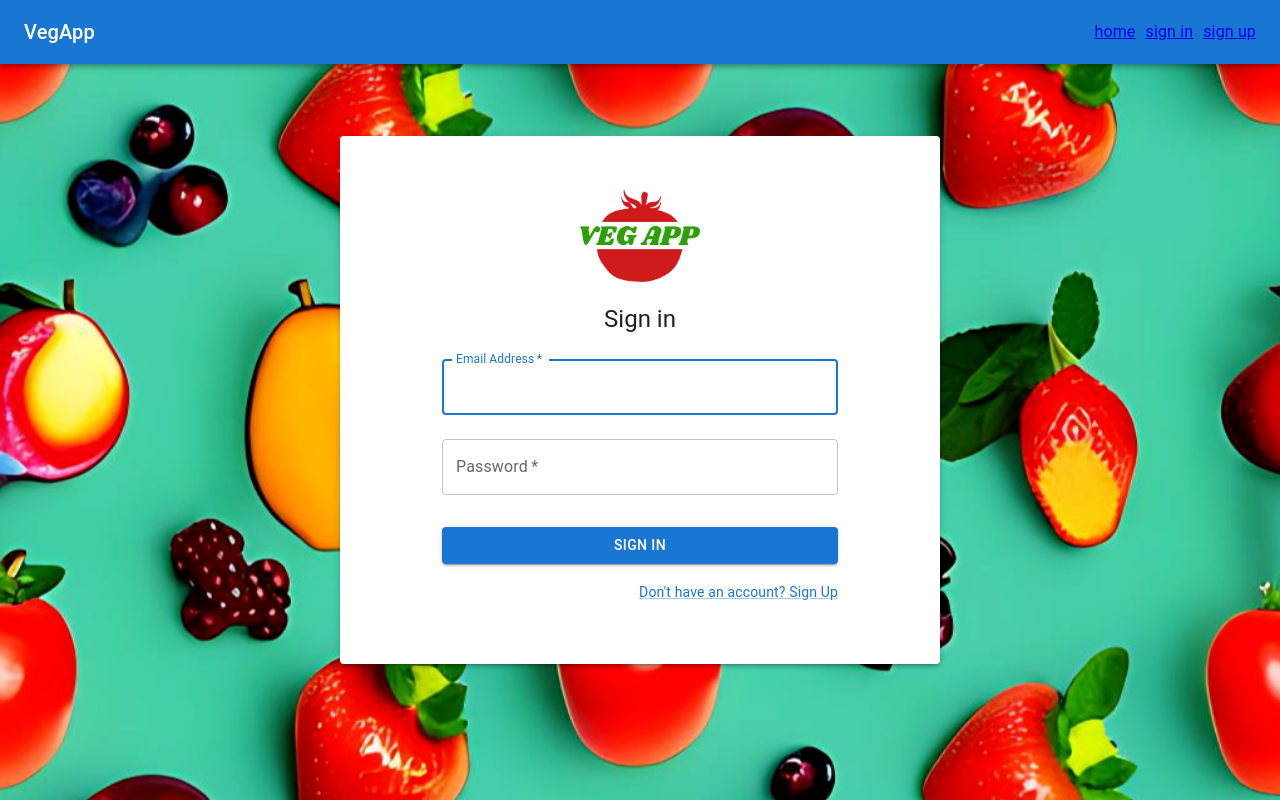
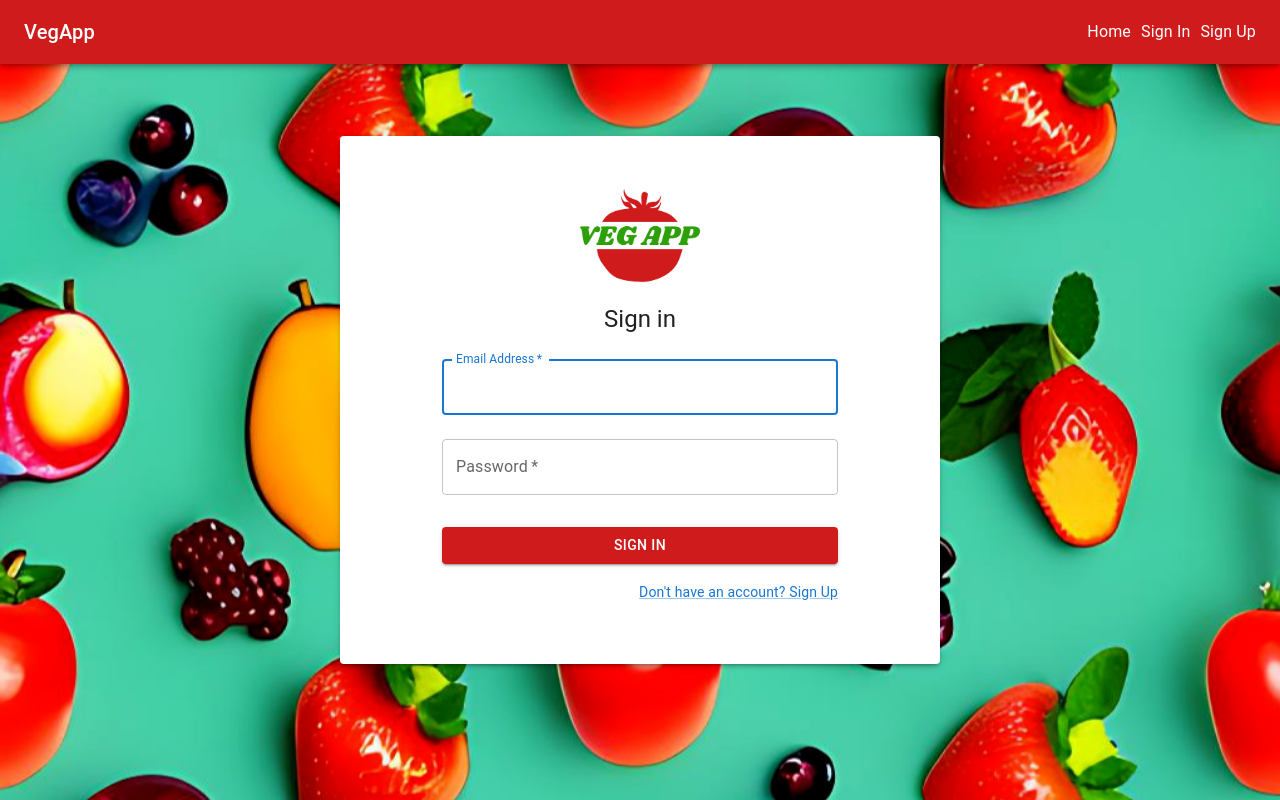
Before and after one commit to hphilpotts/veg-app-frontend, a React (Create React App) app: page /user/signin in a window 1280 px wide. Built offline with nearby package versions, Linux system fonts and the light colour scheme.

Commit message:
Nav Bar formatting updated - MUI Themes to be used later on.

```diff
--- a/src/Main/Nav.js
+++ b/src/Main/Nav.js
@@ -15,6 +15,8 @@ import ListItemText from '@mui/material/ListItemText';
 import Toolbar from '@mui/material/Toolbar';
 import Typography from '@mui/material/Typography';
 import MenuIcon from '@mui/icons-material/Menu';
+
+import './main.css'
 
 const drawerWidth = 240;
 
@@ -43,7 +45,7 @@ export default function Nav(props) {
       <List>
         <ListItem disablePadding>
           <ListItemButton sx={{ textAlign: 'center' }}>
-            <Link to="/">
+            <Link to="/" className='link-text'>
               <ListItemText primary={"Home"} />
             </Link>
           </ListItemButton>
@@ -52,14 +54,14 @@ export default function Nav(props) {
           <>
             <ListItem disablePadding>
               <ListItemButton sx={{ textAlign: 'center' }}>
-                <Link to="/user/signin">
+                <Link to="/user/signin" className='link-text'>
                   <ListItemText primary={"Sign In"} />
                 </Link>
               </ListItemButton>
             </ListItem>
             <ListItem disablePadding>
               <ListItemButton sx={{ textAlign: 'center' }}>
-                <Link to="/user/signin">
+                <Link to="/user/signup" className='link-text'>
                   <ListItemText primary={"Sign Up"} />
                 </Link>
               </ListItemButton>
@@ -69,14 +71,14 @@ export default function Nav(props) {
           <>
             <ListItem disablePadding>
               <ListItemButton sx={{ textAlign: 'center' }}>
-                <Link to="/profile">
+                <Link to="/profile" className='link-text'>
                   <ListItemText primary={`Hello, ${loggedInUser}`} />
                 </Link>
               </ListItemButton>
             </ListItem>
             <ListItem disablePadding>
               <ListItemButton sx={{ textAlign: 'center' }}>
-                <Link onClick={logoutHandler} to="/signin">
+                <Link onClick={logoutHandler} to="/signin" className='link-text'>
                   <ListItemText primary={"Log Out"} />
                 </Link>
               </ListItemButton>
@@ -92,7 +94,7 @@ export default function Nav(props) {
   return (
     <Box sx={{ display: 'flex' }}>
       <CssBaseline />
-      <AppBar component="nav">
+      <AppBar component="nav" className='nav-bar-body'>
         <Toolbar>
           <IconButton
             color="inherit"
@@ -111,16 +113,16 @@ export default function Nav(props) {
             VegApp
           </Typography>
           <Box sx={{ display: { xs: 'none', sm: 'block' } }}>
-            <Link to="/">home</Link>
+            <Link to="/" className='nav-text'>Home</Link>
             {!loggedInUser ? (
               <>
-                <Link to="/user/signin">sign in</Link>
-                <Link to="/user/signup">sign up</Link>
+                <Link to="/user/signin" className='nav-text'>Sign In</Link>
+                <Link to="/user/signup" className='nav-text'>Sign Up</Link>
               </>
             ) : (
               <>
-                <Link onClick={logoutHandler} to='/user/signin'>logout</Link>
-                <Link to="/profile">hello, {loggedInUser}</Link>
+                <Link onClick={logoutHandler} to='/user/signin' className='nav-text'>Log Out</Link>
+                <Link to="/profile" className='nav-text'>Hello, {loggedInUser}</Link>
               </>
             )}
           </Box>
--- /dev/null
+++ b/src/Main/main.css
@@ -0,0 +1,13 @@
+.nav-bar-body {
+    background-color: #CF1B1B !important;
+}
+
+.link-text {
+    color: black;
+    text-decoration: none;
+}
+
+.nav-text {
+    text-decoration: none;
+    color: white;
+}
--- a/src/User/User-profile.js
+++ b/src/User/User-profile.js
@@ -12,7 +12,11 @@ export default function UserProfile(props) {
     <>
     <Box className='auth-container'>
       <Paper elevation={3} className='auth-paper'>
-        <h1>THIS IS THE PROFILE FOR {user.toUpperCase()}</h1>
+        {user ? (
+          <h1>THIS IS THE PROFILE FOR {user.toUpperCase()}</h1>
+        ) : (
+          <h1>NO USER LOGGED IN, YOU SHOULDN'T BE HERE</h1>
+        )}
       </Paper>
     </Box>
   </>
--- a/src/User/User-signin.js
+++ b/src/User/User-signin.js
@@ -8,6 +8,8 @@ import Box from '@mui/material/Box';
 import Typography from '@mui/material/Typography';
 import Container from '@mui/material/Container';
 import { createTheme, ThemeProvider } from '@mui/material/styles';
+
+import './User.css'
 
 const theme = createTheme();
 
@@ -77,6 +79,7 @@ export default function SignIn(props) {
                             fullWidth
                             variant="contained"
                             sx={{ mt: 3, mb: 2 }}
+                            className='auth-button'
                         >
                             Sign In
                         </Button>
--- a/src/User/User-signup.js
+++ b/src/User/User-signup.js
@@ -8,6 +8,8 @@ import Box from '@mui/material/Box';
 import Typography from '@mui/material/Typography';
 import Container from '@mui/material/Container';
 import { createTheme, ThemeProvider } from '@mui/material/styles';
+
+import './User.css'
 
 const theme = createTheme();
 
@@ -91,6 +93,7 @@ export default function SignUp(props) {
               fullWidth
               variant="contained"
               sx={{ mt: 3, mb: 2 }}
+              className='auth-button'
             >
               Sign Up
             </Button>
--- a/src/User/User.css
+++ b/src/User/User.css
@@ -17,3 +17,7 @@
 .spacer {
     margin-top: 10%;
 }
+
+.auth-button {
+    background-color: #CF1B1B !important;
+}
```
Also changed, not shown: 1 other file (tests, documents, lock files or other folders).
